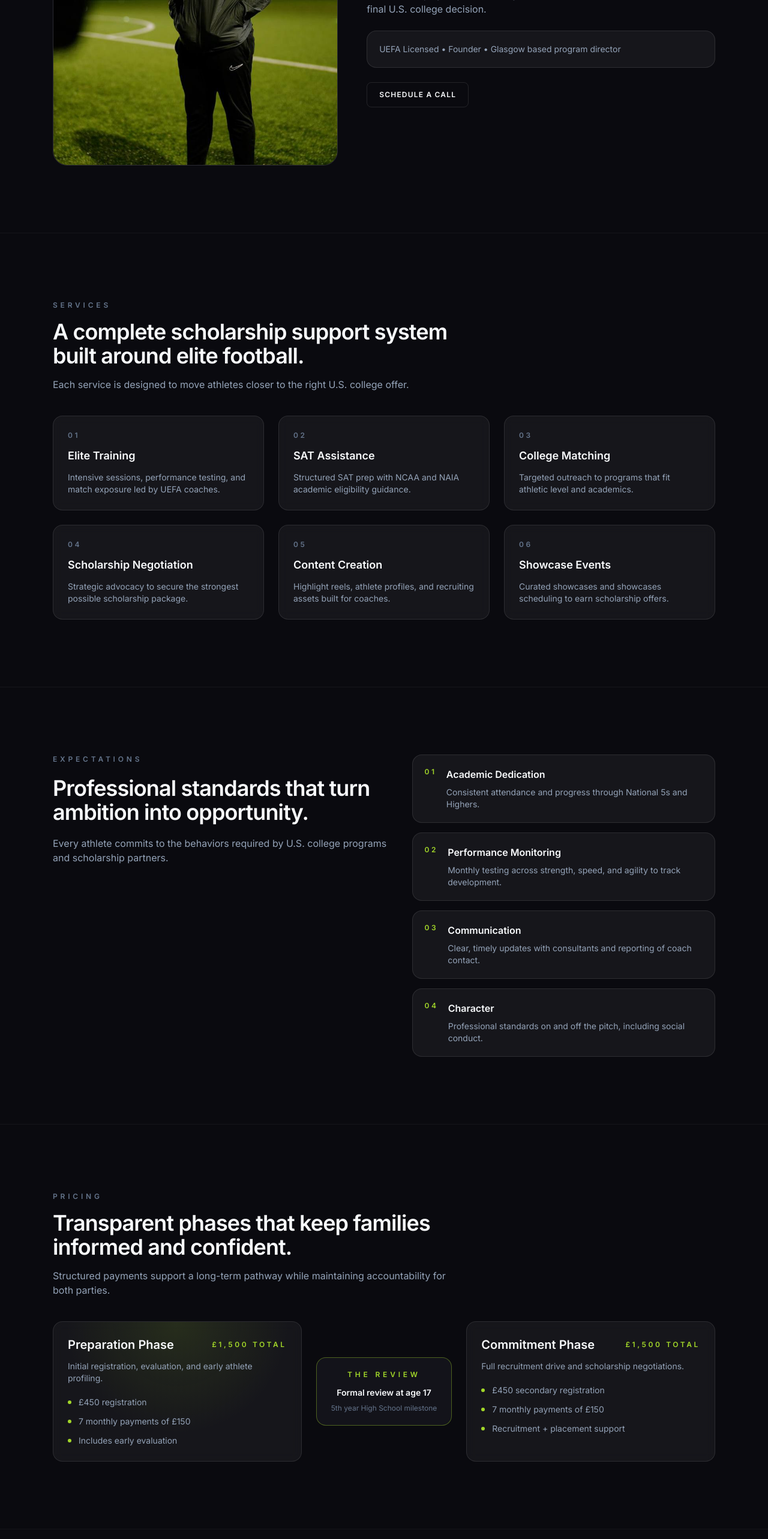
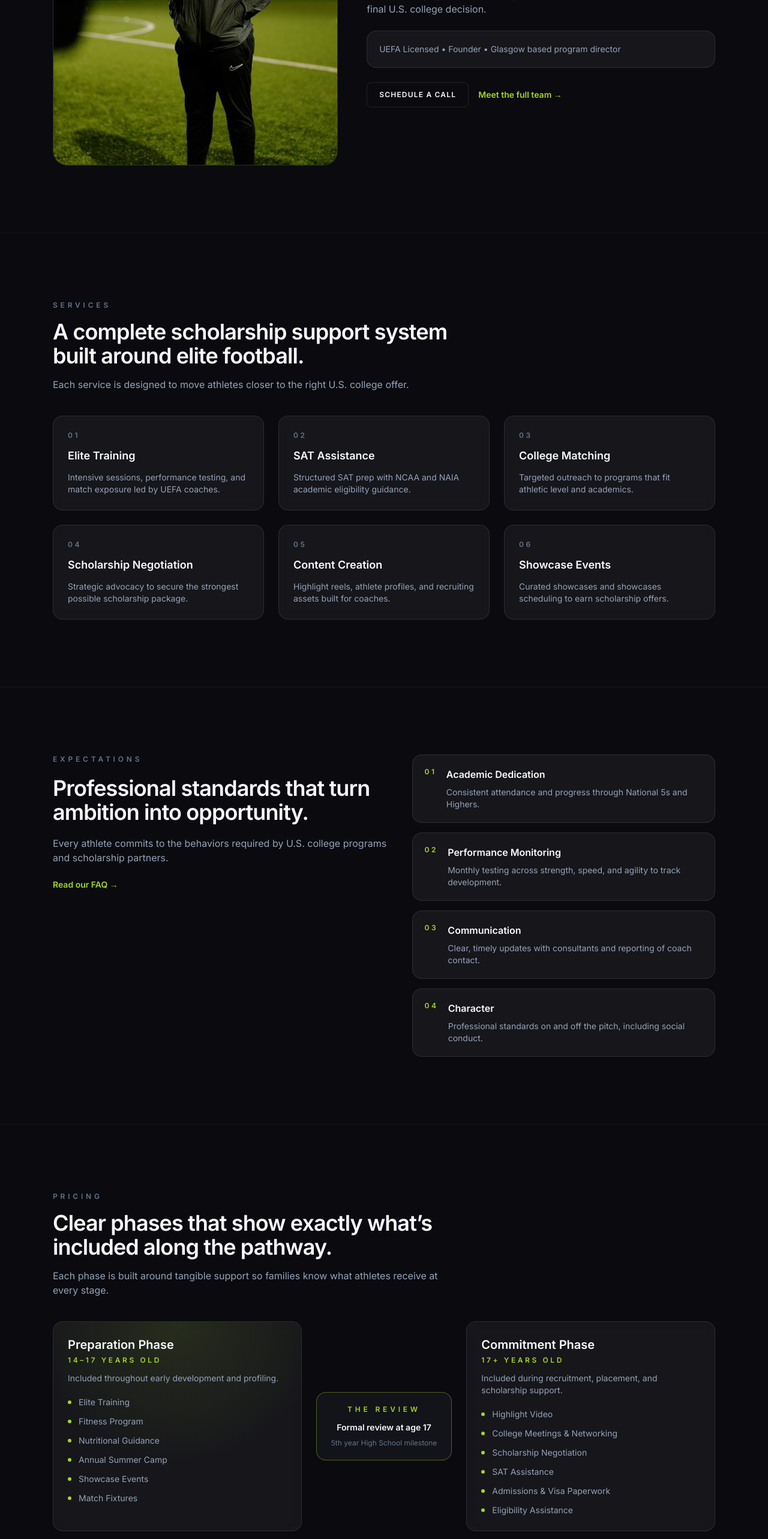
Before and after one commit to JEClawdBot/atlantic-pathway-website, a Next.js app: page / in a window 1280 px wide. Shown: the part 2540-5106 px from the top of the page at 60% size. Built offline with nearby package versions, Linux system fonts and the light colour scheme.

Commit message:
feat: update pricing to show inclusions, add cross-page links

```diff
--- a/src/components/sections/Coach.tsx
+++ b/src/components/sections/Coach.tsx
@@ -1,4 +1,5 @@
 import Image from "next/image";
+import Link from "next/link";
 
 export default function Coach() {
   return (
@@ -35,12 +36,20 @@ export default function Coach() {
           <div className="rounded-2xl border border-white/10 bg-white/5 p-5 text-sm text-[#94A3B8]">
             UEFA Licensed • Founder • Glasgow based program director
           </div>
-          <a
-            href="#contact"
-            className="inline-flex items-center justify-center rounded-lg border border-white/10 px-5 py-3 text-xs font-semibold uppercase tracking-widest text-[#F8FAFC] transition duration-150 hover:border-[#A2D729]/50 hover:text-[#A2D729]"
-          >
-            Schedule a call
-          </a>
+          <div className="flex flex-wrap items-center gap-4">
+            <Link
+              href="/enquiry"
+              className="inline-flex items-center justify-center rounded-lg border border-white/10 px-5 py-3 text-xs font-semibold uppercase tracking-widest text-[#F8FAFC] transition duration-150 hover:border-[#A2D729]/50 hover:text-[#A2D729]"
+            >
+              Schedule a call
+            </Link>
+            <Link
+              href="/staff"
+              className="inline-flex items-center text-sm font-semibold text-[#A2D729] transition duration-150 hover:text-[#B8E63E]"
+            >
+              Meet the full team →
+            </Link>
+          </div>
         </div>
       </div>
     </section>
--- a/src/components/sections/Expectations.tsx
+++ b/src/components/sections/Expectations.tsx
@@ -1,3 +1,5 @@
+import Link from "next/link";
+
 const expectations = [
   {
     title: "Academic Dedication",
@@ -36,6 +38,12 @@ export default function Expectations() {
               Every athlete commits to the behaviors required by U.S. college programs and
               scholarship partners.
             </p>
+            <Link
+              href="/faq"
+              className="inline-flex items-center text-sm font-semibold text-[#A2D729] transition duration-150 hover:text-[#B8E63E]"
+            >
+              Read our FAQ →
+            </Link>
           </div>
           <div className="space-y-4">
             {expectations.map((item, index) => (
--- a/src/components/sections/Hero.tsx
+++ b/src/components/sections/Hero.tsx
@@ -1,4 +1,5 @@
 import Image from "next/image";
+import Link from "next/link";
 
 const trustItems = ["UEFA Licensed", "Glasgow Based", "US College Network"];
 
@@ -23,12 +24,12 @@ export default function Hero() {
             and training to academic prep, recruiting, and placement with U.S. colleges.
           </p>
           <div className="flex flex-col gap-3 sm:flex-row">
-            <a
-              href="#pathway"
+            <Link
+              href="/enquiry"
               className="inline-flex items-center justify-center rounded-lg bg-[#A2D729] px-6 py-3 text-xs font-semibold uppercase tracking-widest text-[#0A0A0F] transition duration-150 hover:bg-[#B8E63E]"
             >
               Start your journey
-            </a>
+            </Link>
             <a
               href="#services"
               className="inline-flex items-center justify-center rounded-lg border border-white/10 px-6 py-3 text-xs font-semibold uppercase tracking-widest text-[#F8FAFC] transition duration-150 hover:border-[#A2D729]/50 hover:text-[#A2D729]"
--- a/src/components/sections/Pricing.tsx
+++ b/src/components/sections/Pricing.tsx
@@ -1,18 +1,28 @@
 const phases = [
   {
     title: "Preparation Phase",
-    summary: "Initial registration, evaluation, and early athlete profiling.",
-    price: "£1,500 total",
-    details: ["£450 registration", "7 monthly payments of £150", "Includes early evaluation"],
+    ageRange: "14–17 years old",
+    summary: "Included throughout early development and profiling.",
+    details: [
+      "Elite Training",
+      "Fitness Program",
+      "Nutritional Guidance",
+      "Annual Summer Camp",
+      "Showcase Events",
+      "Match Fixtures",
+    ],
   },
   {
     title: "Commitment Phase",
-    summary: "Full recruitment drive and scholarship negotiations.",
-    price: "£1,500 total",
+    ageRange: "17+ years old",
+    summary: "Included during recruitment, placement, and scholarship support.",
     details: [
-      "£450 secondary registration",
-      "7 monthly payments of £150",
-      "Recruitment + placement support",
+      "Highlight Video",
+      "College Meetings & Networking",
+      "Scholarship Negotiation",
+      "SAT Assistance",
+      "Admissions & Visa Paperwork",
+      "Eligibility Assistance",
     ],
   },
 ];
@@ -26,22 +36,22 @@ export default function Pricing() {
             Pricing
           </p>
           <h2 className="text-3xl font-semibold tracking-tight text-[#F8FAFC] sm:text-4xl">
-            Transparent phases that keep families informed and confident.
+            Clear phases that show exactly what’s included along the pathway.
           </h2>
           <p className="text-base text-[#94A3B8]">
-            Structured payments support a long-term pathway while maintaining accountability
-            for both parties.
+            Each phase is built around tangible support so families know what athletes receive
+            at every stage.
           </p>
         </div>
         <div className="mt-10 grid gap-6 lg:grid-cols-[1fr_auto_1fr] lg:items-stretch">
           <div className="relative overflow-hidden rounded-2xl border border-white/10 bg-white/5 p-6 backdrop-blur">
             <div className="absolute inset-0 bg-[radial-gradient(circle_at_top,_rgba(162,215,41,0.12),_transparent_60%)]" />
             <div className="relative">
-              <div className="flex items-center justify-between">
+              <div>
                 <h3 className="text-xl font-semibold text-[#F8FAFC]">{phases[0].title}</h3>
-                <span className="text-xs font-semibold uppercase tracking-[0.3em] text-[#A2D729]">
-                  {phases[0].price}
-                </span>
+                <p className="mt-1 text-xs font-semibold uppercase tracking-[0.3em] text-[#A2D729]">
+                  {phases[0].ageRange}
+                </p>
               </div>
               <p className="mt-3 text-sm text-[#94A3B8]">{phases[0].summary}</p>
               <ul className="mt-5 space-y-3 text-sm text-[#94A3B8]">
@@ -69,11 +79,11 @@ export default function Pricing() {
           </div>
           <div className="relative overflow-hidden rounded-2xl border border-white/10 bg-white/5 p-6 backdrop-blur">
             <div className="relative">
-              <div className="flex items-center justify-between">
+              <div>
                 <h3 className="text-xl font-semibold text-[#F8FAFC]">{phases[1].title}</h3>
-                <span className="text-xs font-semibold uppercase tracking-[0.3em] text-[#A2D729]">
-                  {phases[1].price}
-                </span>
+                <p className="mt-1 text-xs font-semibold uppercase tracking-[0.3em] text-[#A2D729]">
+                  {phases[1].ageRange}
+                </p>
               </div>
               <p className="mt-3 text-sm text-[#94A3B8]">{phases[1].summary}</p>
               <ul className="mt-5 space-y-3 text-sm text-[#94A3B8]">
```
